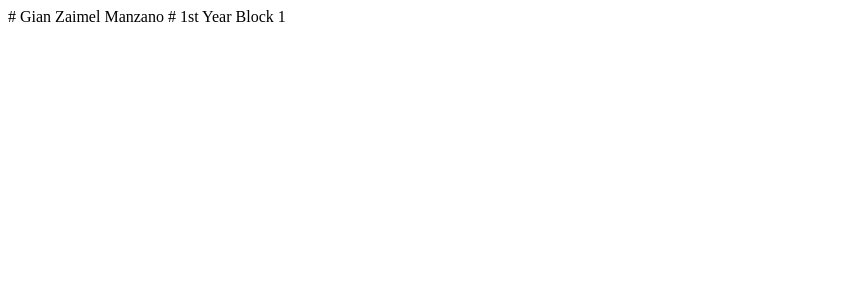
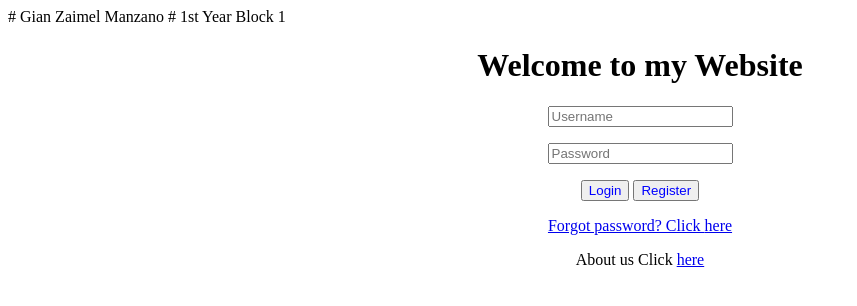
Before and after one commit to ZaiManzano/-ITPC_3_Prelim_Exam-, a plain HTML site: page index.html in a window 1280 px wide. Shown: the whole page, without its empty margins (0-857 px from the left). Drawn offline with Linux system fonts and the light colour scheme.

Commit message:
my 3rd commit

```diff
--- a/index.html
+++ b/index.html
@@ -1,2 +1,27 @@
 # Gian Zaimel Manzano
 # 1st Year Block 1
+<!DOCTYPE html>
+<html lang="en">
+<head>
+    <title>Home</title>
+</head>
+<body>
+<h1 style="text-align: center;">
+    Welcome to my Website
+</h1>
+<div style="text-align: center;">
+<div style="margin-bottom: 1rem;">
+    <input type="text" placeholder="Username">
+</div>
+<div style="margin-bottom: 1rem;">
+    <input type="text" placeholder="Password">
+</div>
+<div>
+    <button style="color:blue">Login</button>
+    <a href="./register.html">
+        <button style="color:blue">Register</button>
+    <p> Forgot password? Click <a href="./Forgot_Password.html">here</a></p>
+    <p> About us Click <a href="./custunajake.html">here</a></p>
+</div></div>
+</body>
+</html>
```
